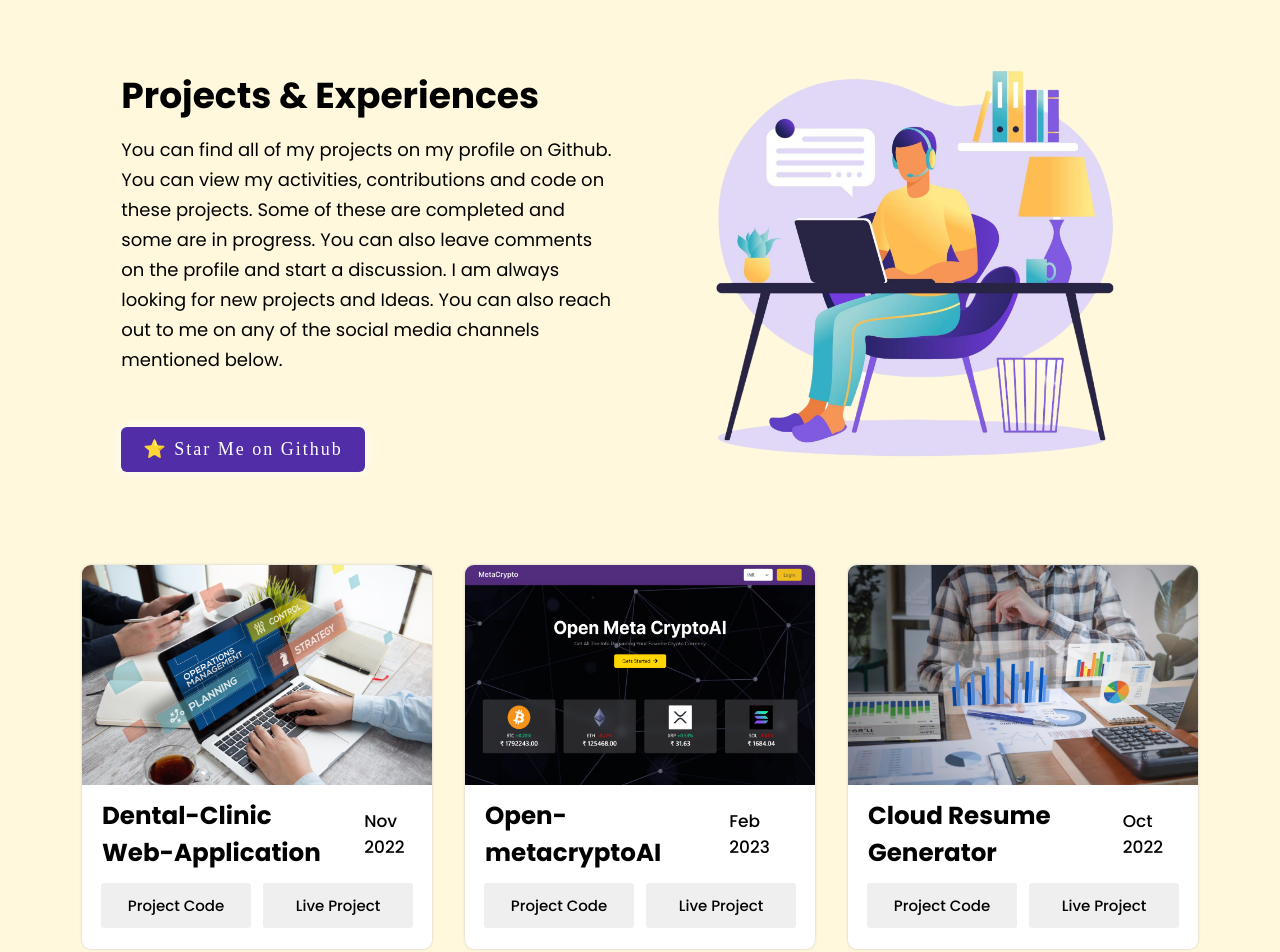
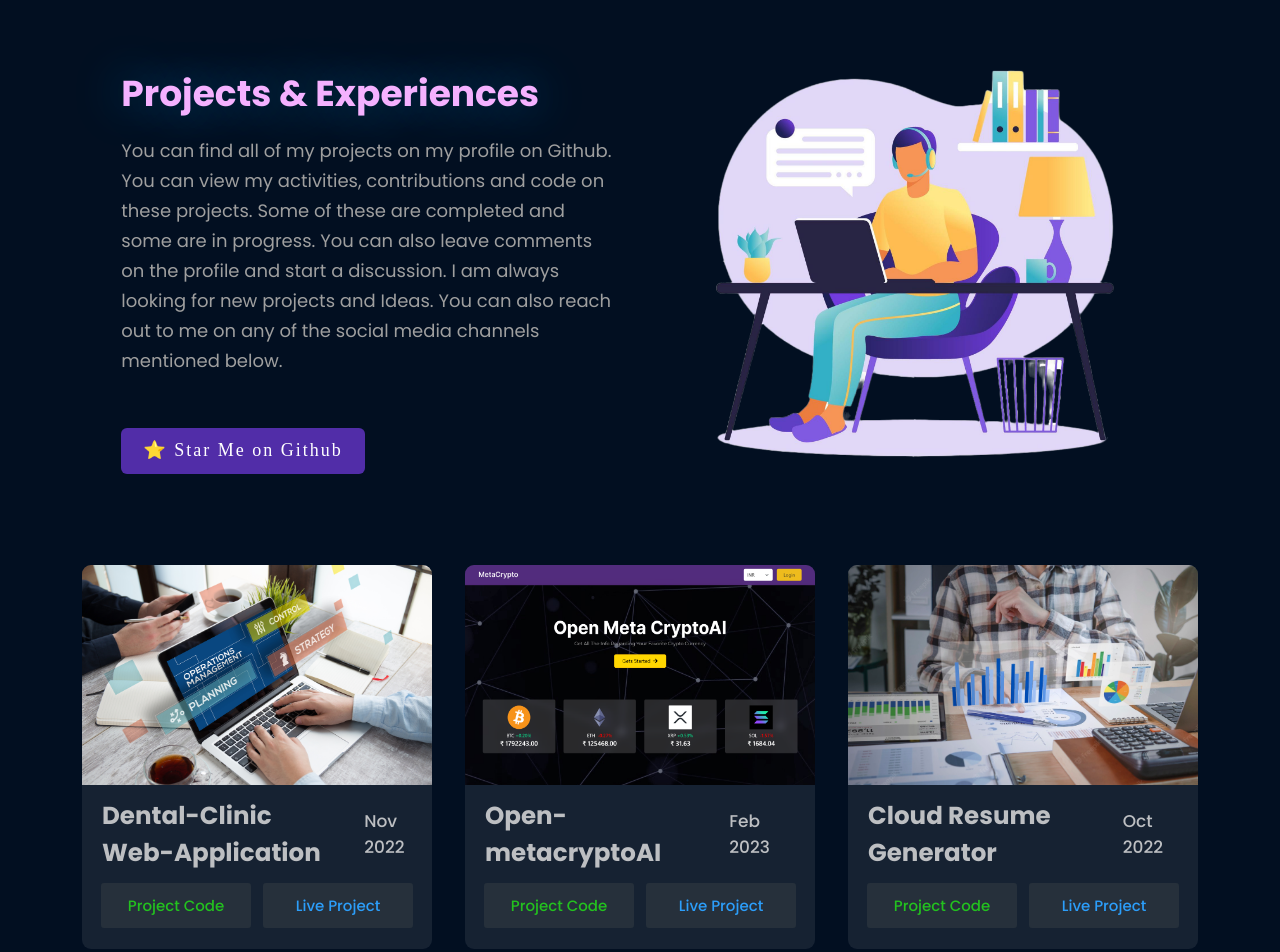
Before and after one commit to ganraj21/Portfolio-Web-Application, a React (Create React App) app: page / in a window 1280 px wide. Shown: the part 1700-2652 px from the top of the page. Built offline with nearby package versions, Linux system fonts and the light colour scheme.

Commit message:
started working dark mode option for desktop view

```diff
--- a/src/pages/Frontpage.css
+++ b/src/pages/Frontpage.css
@@ -94,7 +94,6 @@
 .primary-text {
   color: (--white);
   font-size: 24px;
-  width: 90%;
 }
 
 .highlighted-text {
@@ -214,6 +213,9 @@
   .profile-parent {
     height: 100vh;
   }
+  .profile-picture {
+    display: none;
+  }
 }
 @media screen and(max-width:910px) {
   .profile-picture {
@@ -232,6 +234,7 @@
   }
   .profile-picture {
     margin-bottom: 30px;
+    display: flex;
   }
   .profile-details-role h1 {
     height: 100px;
--- a/src/pages/Navbar.css
+++ b/src/pages/Navbar.css
@@ -68,7 +68,7 @@
 }
 .MenuItems a:hover {
   color: #ff32d9 !important;
-  background: #70707042;
+  background: #a3a3a342;
   border-radius: 9px;
 }
 .active_navbtn {
@@ -108,9 +108,16 @@
 @media screen and (min-width: 1024px) {
   .nav-container {
     height: 80px;
-    background: #4544442b;
+    /* background: #4544442b; */
+    background: #394867;
   }
-
+  .active_navbtn,
+  .MenuItems a:hover {
+    color: #ff5722 !important;
+    font-size: 18px !important;
+    background: #0220353d;
+    border-radius: 3px;
+  }
   .links a {
     padding: 12px;
   }
--- a/src/pages/Project_exp.css
+++ b/src/pages/Project_exp.css
@@ -128,11 +128,26 @@ h2 {
   width: 352px;
   height: 220px;
 }
-/* @media screen and (max-width: 1024px) {
+@media screen and (min-width: 1024px) {
   .work_page {
-    padding: 0;
+    background-color: #020f21 !important;
   }
-} */
+  .proj_header {
+    color: #e4e4e4cf;
+  }
+  .pcontainer {
+    background-color: #ffffff14;
+    box-shadow: none;
+  }
+  .proj_code,
+  .proj_live {
+    background-color: #807e6e26;
+    color: #22f714ba;
+  }
+  .proj_live {
+    color: #2c9efa;
+  }
+}
 
 @media screen and (max-width: 420px) {
   .project_work_page {
--- a/src/pages/Skills.css
+++ b/src/pages/Skills.css
@@ -53,7 +53,7 @@ h2 {
   height: 82px;
   flex-wrap: wrap;
   width: 64%;
-  background-color: rgba(107, 164, 221, 0.07);
+  background-color: #e5eef812;
   font-weight: 500;
 }
 .cards:hover {
@@ -109,7 +109,7 @@ h2 {
   width: 6rem;
   height: 6rem;
   border-radius: 50%;
-  background-color: rgba(107, 164, 221, 0.07);
+  background-color: #e5eef812;
 }
 .content_img_container:hover {
   background-color: #6ba4dd2e;
@@ -118,6 +118,11 @@ h2 {
   font-size: 24px;
 }
 @media screen and (min-width: 1024px) {
+  .my_skills,
+  .section_container_skills_gif,
+  .contain_div {
+    background: #0d1834;
+  }
   .skills_gif_container {
     display: flex;
     justify-content: center;
--- a/src/pages/components/Githubcomp.css
+++ b/src/pages/components/Githubcomp.css
@@ -28,3 +28,10 @@
   background: #9c27b0;
   box-shadow: 0px 0px 13px #251335;
 }
+
+@media screen and (min-width: 1024px) {
+  .bot_git_btn {
+    background-color: #482e87;
+    box-shadow: none !important;
+  }
+}
--- a/src/pages/components/ProjHome.css
+++ b/src/pages/components/ProjHome.css
@@ -33,9 +33,21 @@
 .proj_left p,
 .bot_btn {
   width: 90%;
+  color: #000;
 }
 .proj_right img {
   height: 550px;
+}
+
+@media screen and (min-width: 1024px) {
+  .proj_left h3 {
+    color: #f5b1ff;
+    padding-bottom: 3px;
+    text-shadow: 0px 0px 50px #20b8ff7a;
+  }
+  .proj_left p {
+    color: #9f9f9f;
+  }
 }
 
 @media screen and (max-width: 920px) {
```
